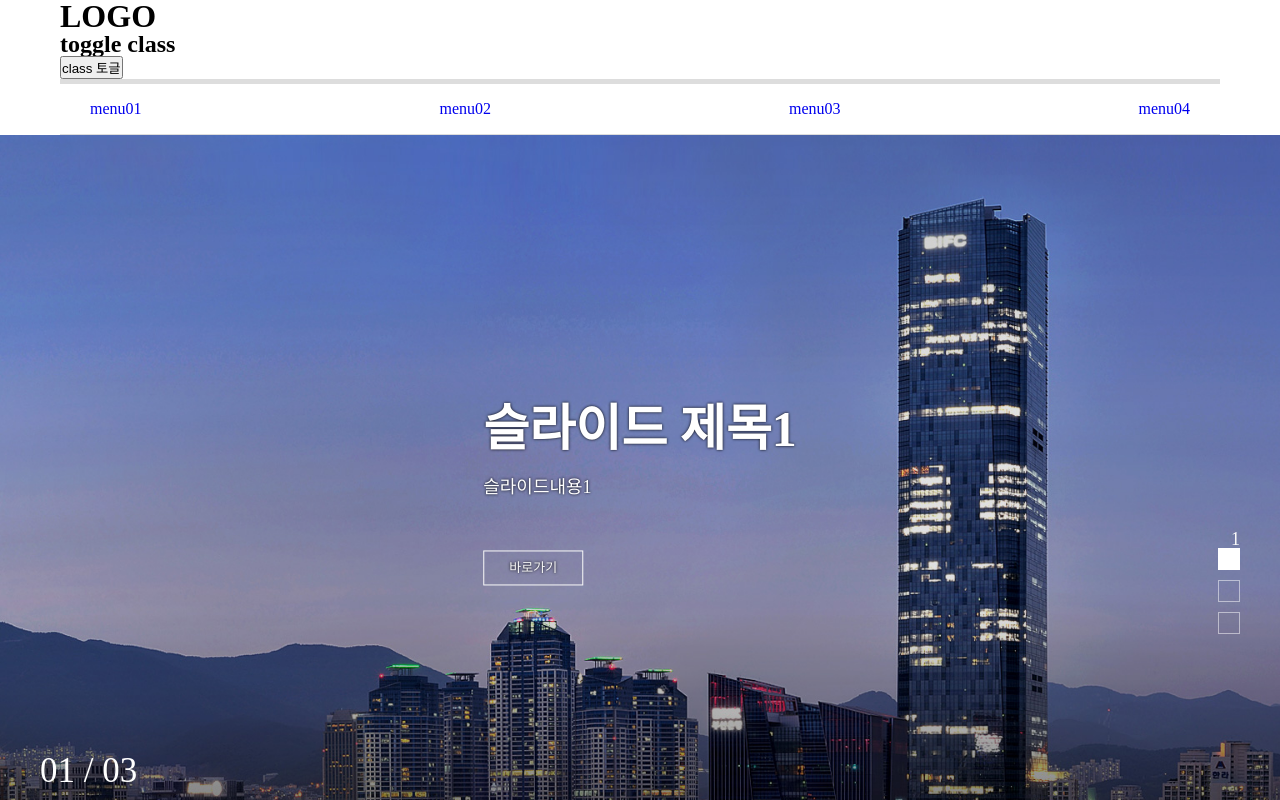
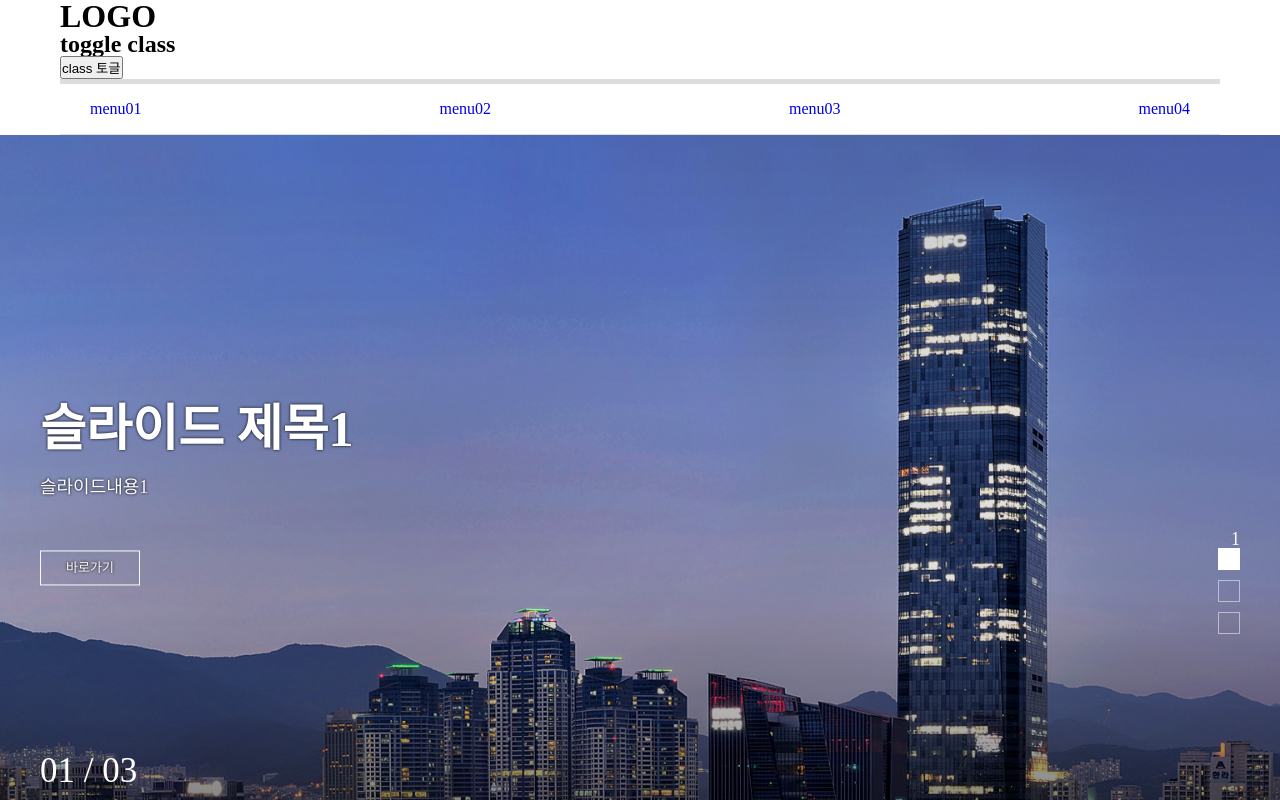
Before and after one commit to miseon920/hd_react, a React (Create React App) app: page / in a window 1280 px wide. Shown: the top 800 px of the page. Built offline with nearby package versions, Linux system fonts and the light colour scheme.

Commit message:
20220908

```diff
--- a/src/App.css
+++ b/src/App.css
@@ -194,6 +194,8 @@ cloned 가 생성 되는 시간보다 변하는 시간이 길어서 ... 가 원
   transform: translate(-50%, -50%);
   text-shadow: 0 0 3px #000;
   color: #fff;
+  max-width: 1200px;
+  width: 100%;
 }
 
 .main_slider .item01 {
```
